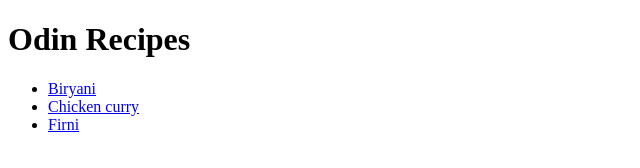
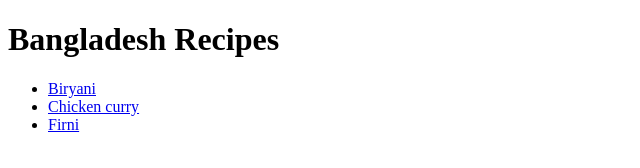
Before and after one commit to AfeyaJahin/odin-recipes, a plain HTML site: page index.html in a window 1280 px wide. Shown: the whole page, without its empty margins (0-640 px from the left). Drawn offline with Linux system fonts and the light colour scheme.

Commit message:
Update index.html

```diff
--- a/index.html
+++ b/index.html
@@ -5,7 +5,7 @@
         <title>Home</title>
     </head>
     <body>
-        <h1>Odin Recipes</h1>
+        <h1>Bangladesh Recipes</h1>
         <ul>
             <li><a href="recipes/biryani.html">Biryani</a></li>
             <li><a href="recipes/chickencurry.html">Chicken curry</a></li>
```
